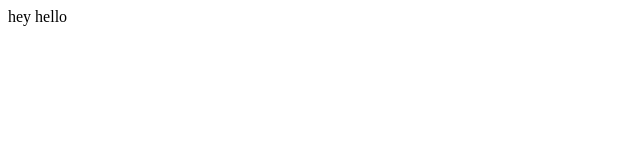
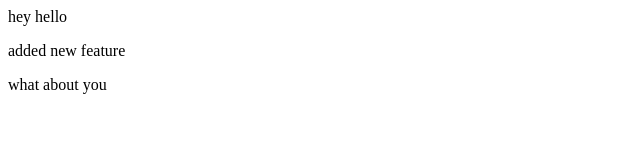
Before and after one commit to devwithbodla/LocalHost1, a plain HTML site: page index.html in a window 1280 px wide. Shown: the whole page, without its empty margins (0-640 px from the left). Drawn offline with Linux system fonts and the light colour scheme.

Commit message:
i am commiting the new text

```diff
--- a/index.html
+++ b/index.html
@@ -1,3 +1,9 @@
 <p>
     hey hello
 </p>
+<p>
+    added new feature
+</p>
+<p>
+    what about you
+</p>
```
